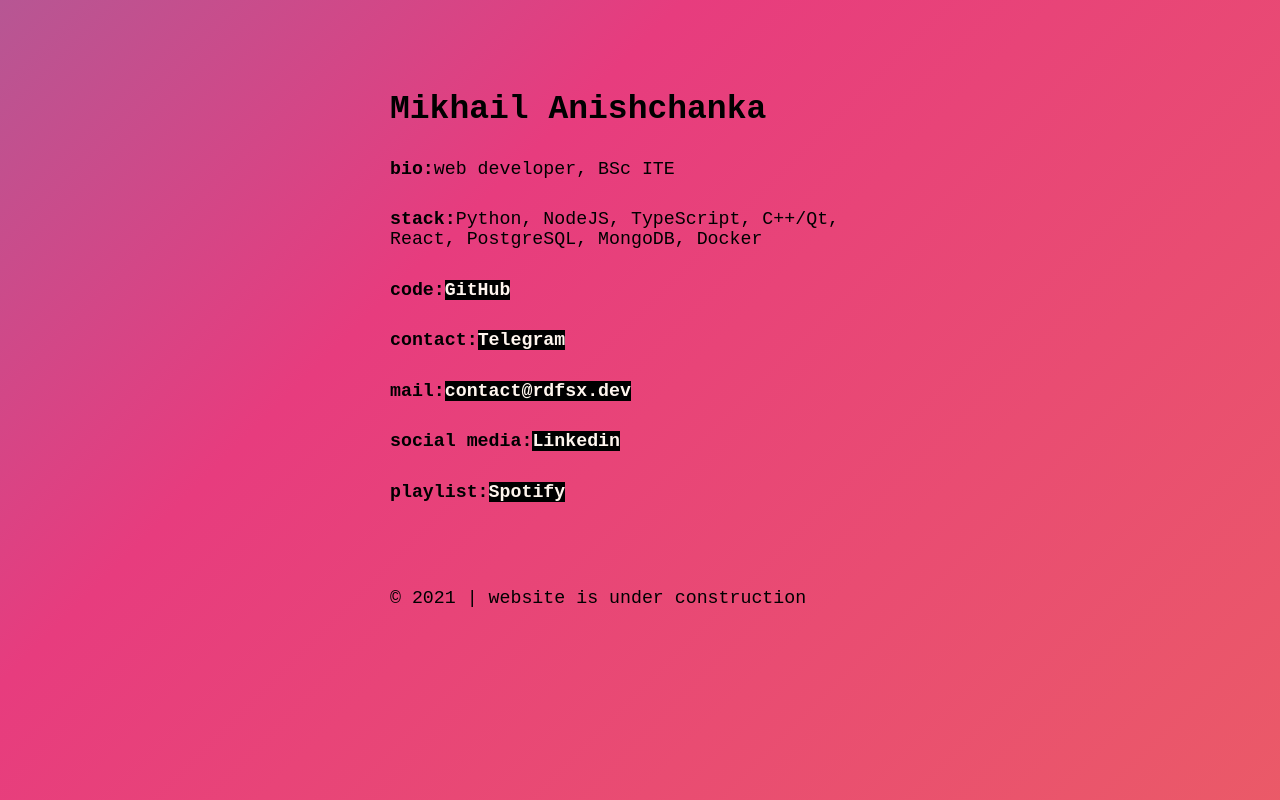
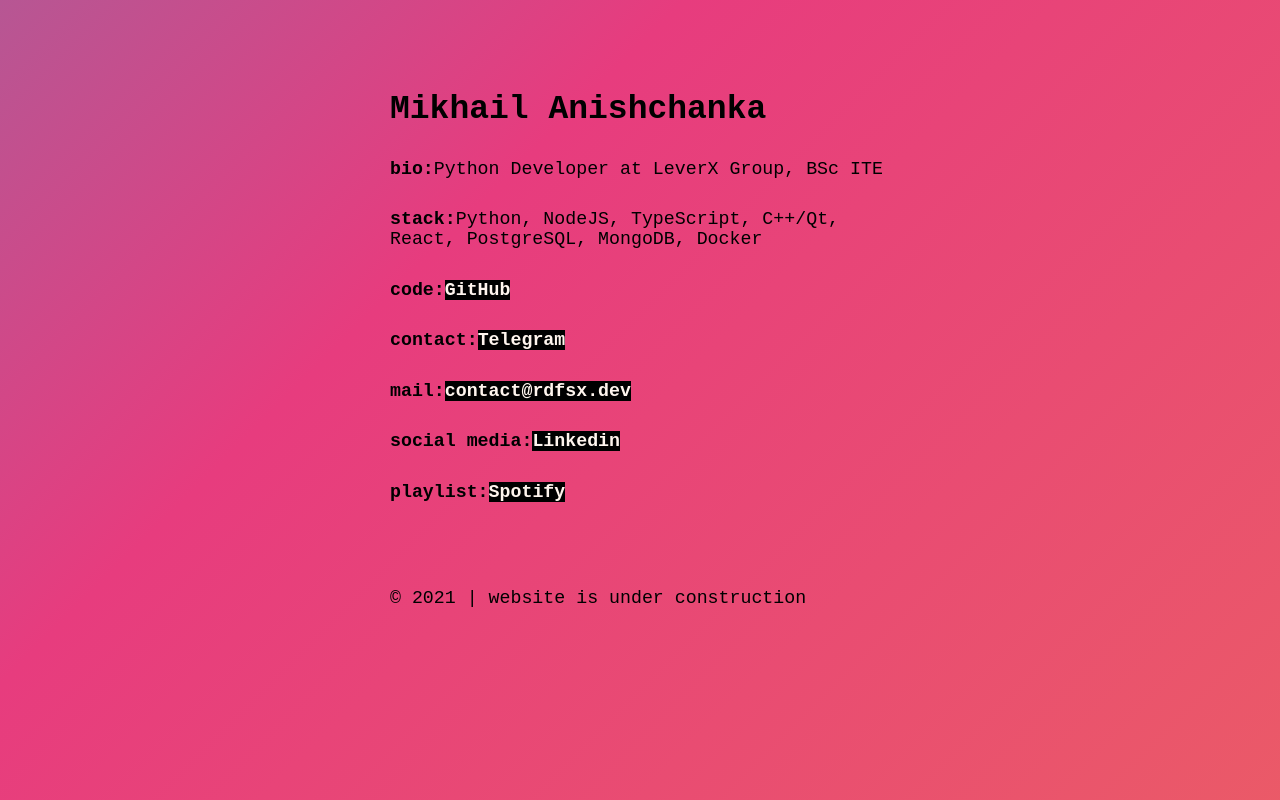
Before and after one commit to rdfsx/rdfsx.dev, a React (Create React App) app: page / in a window 1280 px wide. Built offline with nearby package versions, Linux system fonts and the light colour scheme.

Commit message:
:construction: updated bio

```diff
--- a/src/App.tsx
+++ b/src/App.tsx
@@ -19,7 +19,7 @@
             <header className="App-header">
                 <article className="App-article">
                     <h2>Mikhail Anishchanka</h2>
-                    <Paragraph text1={"bio:"} text2={"web developer, BSc ITE"} />
+                    <Paragraph text1={"bio:"} text2={"Python Developer at LeverX Group, BSc ITE"} />
                     <Paragraph text1={"stack:"} text2={"Python, NodeJS, TypeScript, C++/Qt, React, PostgreSQL, MongoDB, Docker"} />
                     <Paragraph text1={"code:"} text2={"GitHub"} link={"https://github.com/rdfsx"} />
                     <Paragraph text1={"contact:"} text2={"Telegram"} link={"https://t.me/rdfsx"} />
```
